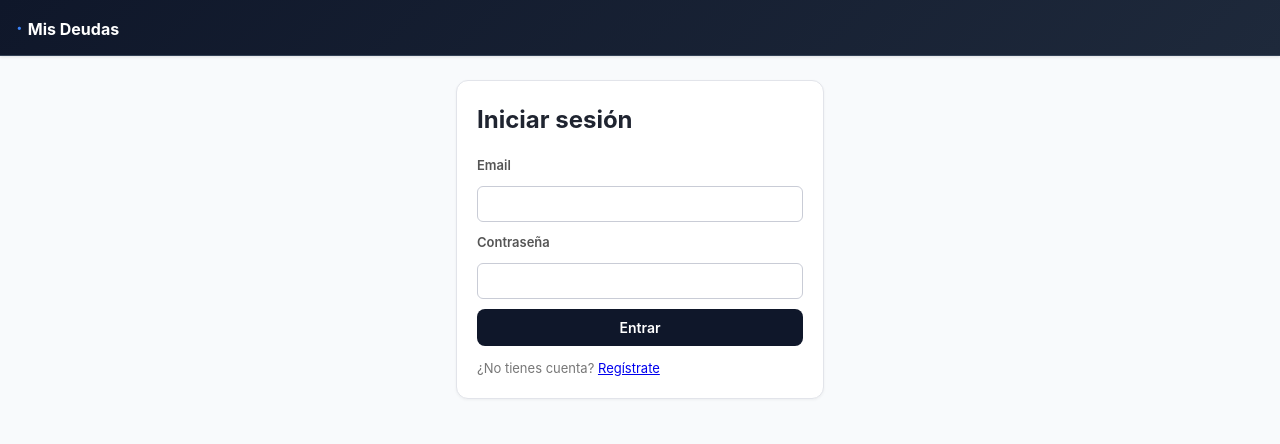
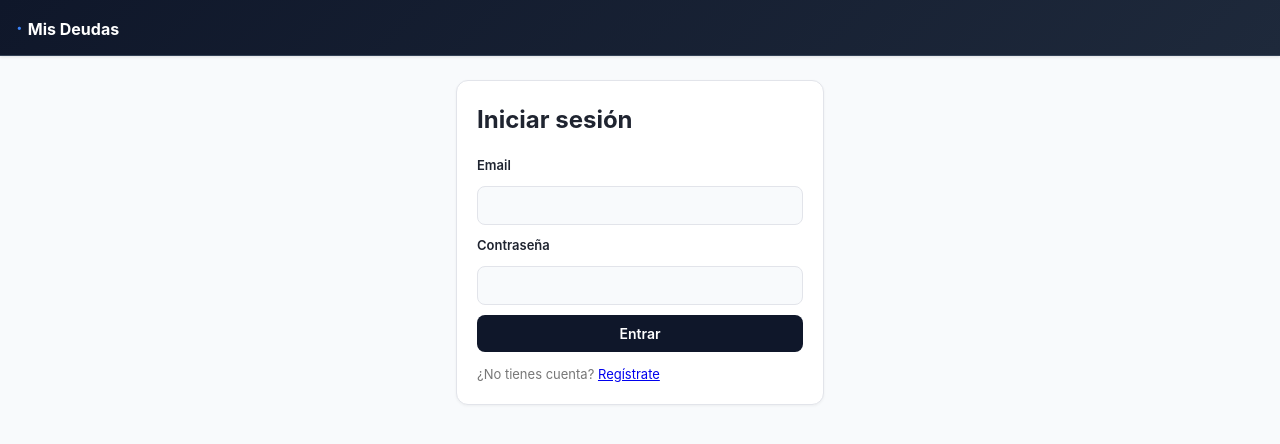
Before and after one commit to SantiagoOM5382/taxes, a Next.js app: page /login in a window 1280 px wide. Shown: the top 444 px of the page. Built offline with nearby package versions, Linux system fonts and the light colour scheme; no server answers.

Commit message:
feat: mejorar inputs, badges y estilos con colores coherentes

```diff
--- a/app/globals.css
+++ b/app/globals.css
@@ -37,13 +37,22 @@ h1 { font-size: 24px; margin-bottom: 16px; }
 h2 { font-size: 18px; margin-bottom: 12px; }
 
 form { display: flex; flex-direction: column; gap: 10px; }
-label { font-size: 13px; font-weight: 600; color: #555; }
+label { font-size: 13px; font-weight: 600; color: #1f2430; }
 input, select {
-  padding: 9px 10px;
-  border: 1px solid #c9ccd6;
-  border-radius: 6px;
+  padding: 10px 12px;
+  border: 1px solid #e2e4ea;
+  border-radius: 8px;
   font-size: 14px;
+  font-family: inherit;
   width: 100%;
+  background: #f8fafc;
+  transition: all 0.2s ease;
+}
+input:focus, select:focus {
+  outline: none;
+  border-color: #0f172a;
+  background: #fff;
+  box-shadow: 0 0 0 3px rgba(15, 23, 42, 0.1);
 }
 
 button {
@@ -74,14 +83,15 @@ th { color: #666; font-size: 12px; text-transform: uppercase; }
   display: inline-block;
   font-size: 11px;
   font-weight: 700;
-  padding: 2px 8px;
+  padding: 4px 10px;
   border-radius: 999px;
+  display: inline-block;
 }
-.badge.propia { background: #dcfce7; color: #166534; }
-.badge.compartida { background: #dbeafe; color: #1e40af; }
-.badge.responsabilidad { background: #fef3c7; color: #92400e; }
-.badge.inactiva { background: #f3f4f6; color: #6b7280; }
-.badge.credito { background: #fce7f3; color: #be123c; }
+.badge.propia { background: rgba(16, 185, 129, 0.1); color: #047857; }
+.badge.compartida { background: rgba(59, 130, 246, 0.1); color: #1e40af; }
+.badge.responsabilidad { background: rgba(249, 115, 22, 0.1); color: #b45309; }
+.badge.inactiva { background: rgba(100, 116, 139, 0.1); color: #475569; }
+.badge.credito { background: rgba(239, 68, 68, 0.1); color: #991b1b; }
 button.secondary.accion { color: #555; border-color: #c9ccd6; background: #fff; }
 button.secondary.accion:hover { background: #f3f4f6; }
 .monto.negativo { color: #b91c1c; }
```
